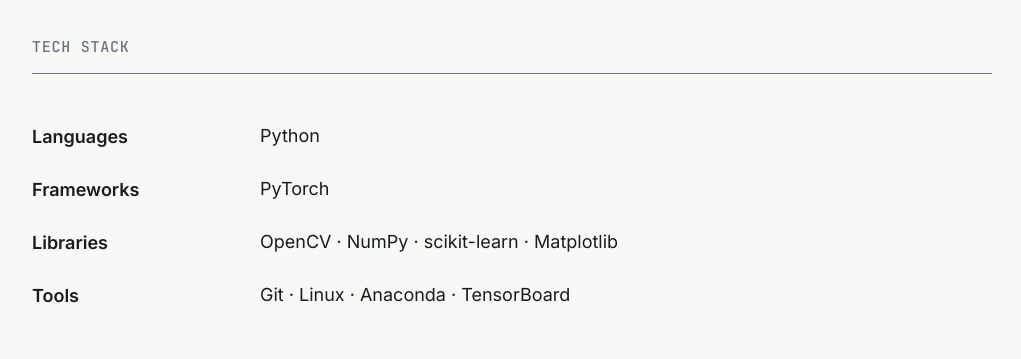
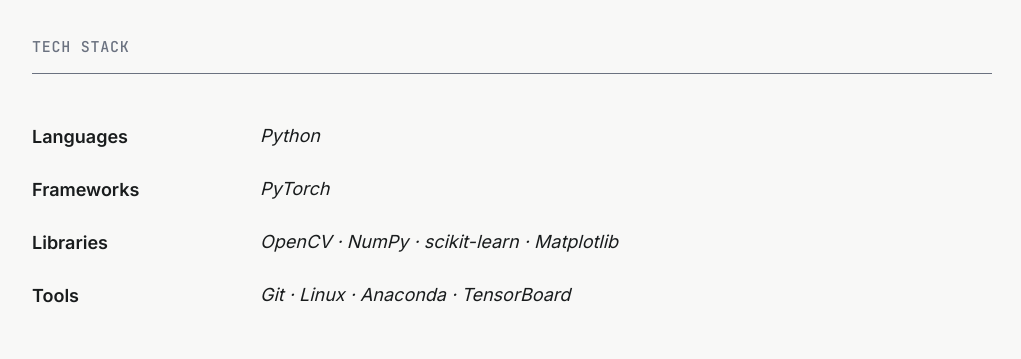
Before and after one commit to 95-ag/ag-portfolio, a Next.js app: page /work/dqn-lane-localization in a window 1280 px wide. Shown: the part 1680-2039 px from the top of the page, without its empty margins (128-1149 px from the left). Built offline with nearby package versions, Linux system fonts and the light colour scheme.

Commit message:
style: italicize tech stack values in project pages

```diff
--- a/src/components/project/tech-stack.tsx
+++ b/src/components/project/tech-stack.tsx
@@ -27,7 +27,9 @@ export function TechStack({ stack }: TechStackProps) {
           <React.Fragment key={category}>
             <dt>{CATEGORY_LABELS[category]}</dt>
             <dd>
-              <p>{items.join(" · ")}</p>
+              <p>
+                <em>{items.join(" · ")}</em>
+              </p>
             </dd>
           </React.Fragment>
         ))}
```
Also changed, not shown: 1 other file (tests, documents, lock files or other folders).
